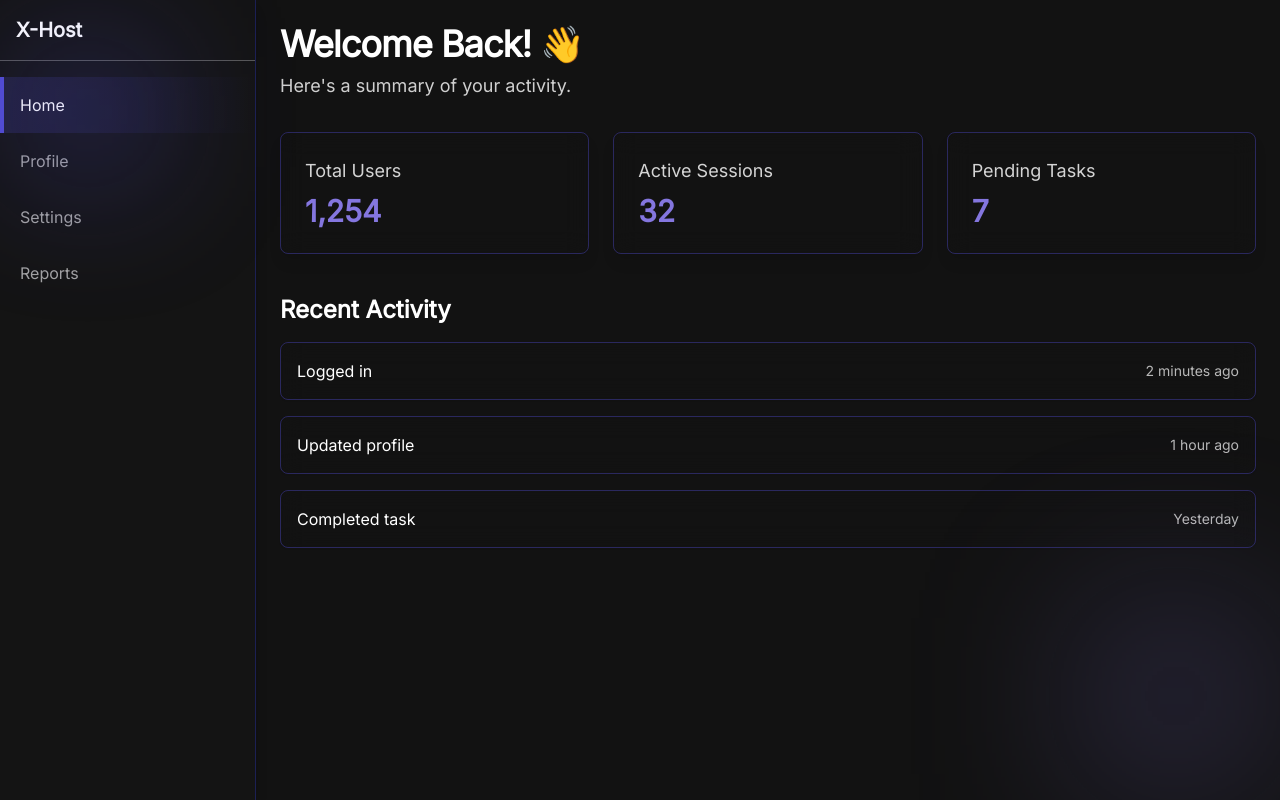
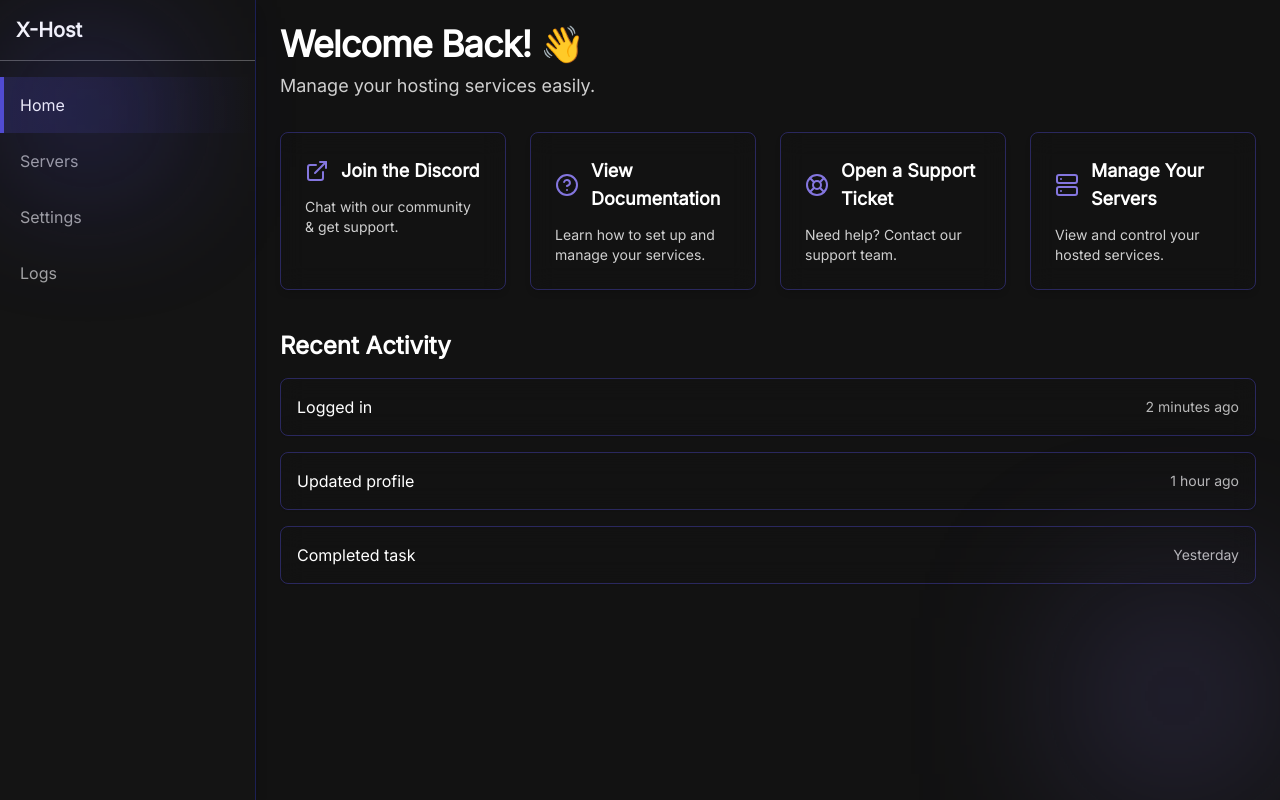
Before and after one commit to dreadfulstep/host, a Next.js app in the folder frontend/: page /dashboard in a window 1280 px wide. Built offline with nearby package versions, Linux system fonts and the light colour scheme.

Commit message:
Changed overview cards to action cards

```diff
--- a/frontend/src/app/dashboard/(user)/components/Sidebar.tsx
+++ b/frontend/src/app/dashboard/(user)/components/Sidebar.tsx
@@ -34,9 +34,9 @@ export default function Sidebar() {
         <nav className="mt-4">
           {[
             { name: "Home", href: "/dashboard" },
-            { name: "Profile", href: "/profile" },
-            { name: "Settings", href: "/settings" },
-            { name: "Reports", href: "/reports" },
+            { name: "Servers", href: "/dashboard/servers" },
+            { name: "Settings", href: "/dashboard/settings" },
+            { name: "Logs", href: "/dashboard/logs" },
           ].map((item) => (
             <Link
               key={item.href}
--- a/frontend/src/app/dashboard/(user)/page.tsx
+++ b/frontend/src/app/dashboard/(user)/page.tsx
@@ -1,6 +1,7 @@
 "use client";
 
 import Sidebar from "./components/Sidebar";
+import { ExternalLink, HelpCircle, LifeBuoy, Server } from "lucide-react"; // Icons
 
 export default function Dashboard() {
   return (
@@ -14,28 +15,49 @@ export default function Dashboard() {
         <section className="mb-8">
           <h2 className="text-4xl font-bold tracking-tight">Welcome Back! 👋</h2>
           <p className="opacity-80 mt-2 text-lg">
-            Here&apos;s a summary of your activity.
+            Manage your hosting services easily.
           </p>
         </section>
 
-        {/* Quick Stats */}
-        <section className="grid grid-cols-1 md:grid-cols-3 gap-6">
+        {/* Action Cards */}
+        <section className="grid grid-cols-1 md:grid-cols-2 lg:grid-cols-4 gap-6">
           {[
-            { title: "Total Users", value: "1,254" },
-            { title: "Active Sessions", value: "32" },
-            { title: "Pending Tasks", value: "7" },
-          ].map((stat, index) => (
-            <div
+            {
+              title: "Join the Discord",
+              description: "Chat with our community & get support.",
+              icon: <ExternalLink size={24} />,
+              link: "https://discord.com/invite/example",
+            },
+            {
+              title: "View Documentation",
+              description: "Learn how to set up and manage your services.",
+              icon: <HelpCircle size={24} />,
+              link: "/docs",
+            },
+            {
+              title: "Open a Support Ticket",
+              description: "Need help? Contact our support team.",
+              icon: <LifeBuoy size={24} />,
+              link: "/support",
+            },
+            {
+              title: "Manage Your Servers",
+              description: "View and control your hosted services.",
+              icon: <Server size={24} />,
+              link: "/servers",
+            },
+          ].map((card, index) => (
+            <a
               key={index}
-              className="p-6 border border-primary-a10/40 rounded-lg shadow-lg backdrop-blur-md"
+              href={card.link}
+              className="p-6 border border-primary-a10/40 rounded-lg shadow-md backdrop-blur-md flex flex-col gap-3 hover:bg-primary-a10/10 transition"
             >
-              <h3 className="text-lg font-medium text-neutral-300">
-                {stat.title}
-              </h3>
-              <p className="text-3xl font-bold text-primary-a30 mt-2">
-                {stat.value}
-              </p>
-            </div>
+              <div className="flex items-center gap-3">
+                <span className="text-primary-a30">{card.icon}</span>
+                <h3 className="text-lg font-semibold">{card.title}</h3>
+              </div>
+              <p className="text-sm opacity-80">{card.description}</p>
+            </a>
           ))}
         </section>
 
```
